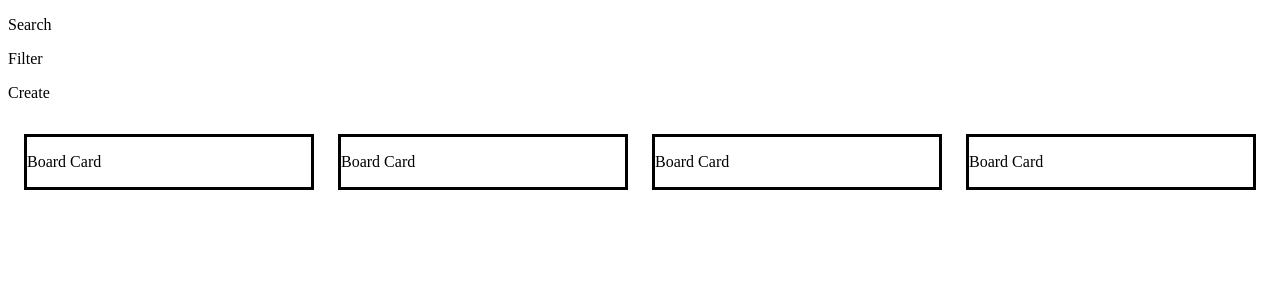
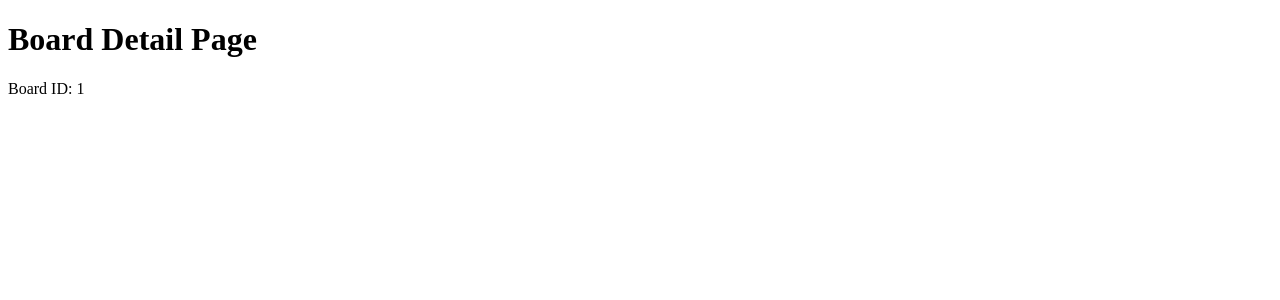
Before and after one commit to kat-hall123/codepath-project3, a React (Vite) app in the folder frontend/: page /boards/1 in a window 1280 px wide. Shown: the top 300 px of the page. Built offline with nearby package versions, Linux system fonts and the light colour scheme.

Commit message:
set up react router

```diff
--- a/frontend/package.json
+++ b/frontend/package.json
@@ -11,7 +11,8 @@
   },
   "dependencies": {
     "react": "^19.1.0",
-    "react-dom": "^19.1.0"
+    "react-dom": "^19.1.0",
+    "react-router": "^7.6.2"
   },
   "devDependencies": {
     "@eslint/js": "^9.25.0",
--- a/frontend/src/App.jsx
+++ b/frontend/src/App.jsx
@@ -1,15 +1,18 @@
 import { useState } from 'react'
 import reactLogo from './assets/react.svg'
 import viteLogo from '/vite.svg'
+import { Routes, Route } from 'react-router'
 import './css/App.css'
 
 import DashboardPage from './DashboardPage';
+import BoardDetailPage from './BoardDetailPage';
 
 function App() {
   return (
-    <>
-      <DashboardPage />
-    </>
+    <Routes>
+      <Route path="/" element={<DashboardPage />} />
+      <Route path="/boards/:boardId" element={<BoardDetailPage />} />
+    </Routes>
   )
 }
 
--- a/frontend/src/BoardDetailPage.jsx
+++ b/frontend/src/BoardDetailPage.jsx
@@ -0,0 +1,14 @@
+import { useParams } from 'react-router';
+
+function BoardDetailPage() {
+    const { boardId } = useParams();
+
+    return (
+        <div>
+            <h1>Board Detail Page</h1>
+            <p>Board ID: {boardId}</p>
+        </div>
+    );
+}
+
+export default BoardDetailPage;
--- a/frontend/src/main.jsx
+++ b/frontend/src/main.jsx
@@ -1,10 +1,10 @@
-import { StrictMode } from 'react'
 import { createRoot } from 'react-dom/client'
+import { BrowserRouter } from 'react-router'
 import './css/index.css'
 import App from './App.jsx'
 
 createRoot(document.getElementById('root')).render(
-  <StrictMode>
+  <BrowserRouter>
     <App />
-  </StrictMode>,
+  </BrowserRouter>
 )
```
Also changed, not shown: 1 other file (tests, documents, lock files or other folders).
